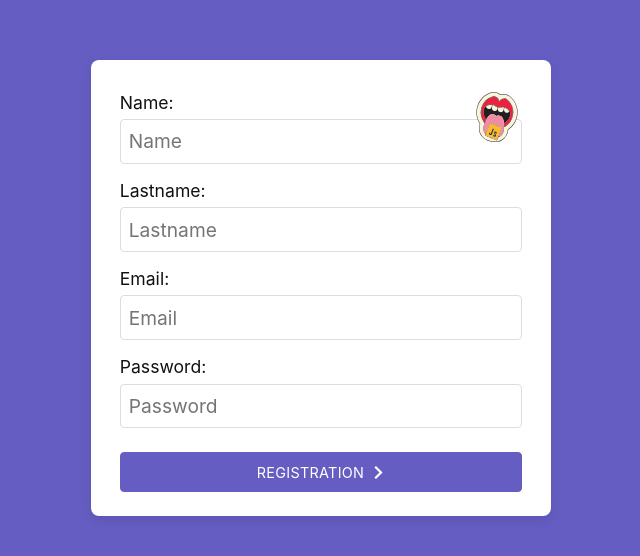
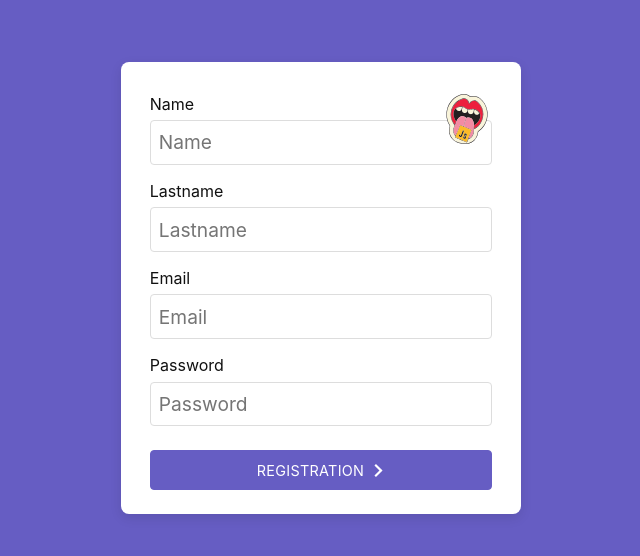
Before and after one commit to lukinoo/form-yup, a React (Vite) app: page / in a window 1280 px wide. Shown: the part 112-668 px from the top of the page, without its empty margins (319-959 px from the left). Built offline with nearby package versions, Linux system fonts and the light colour scheme.

Commit message:
adding formik validation in context and handle erros

```diff
--- a/src/Context/ValidationContext/ValidationContext.tsx
+++ b/src/Context/ValidationContext/ValidationContext.tsx
@@ -1,17 +1,31 @@
-import { createContext, FC, ReactNode } from "react";
-import type { TValidationValues } from "./ValidationContext.types";
-
-export const validationContext = createContext({} as TValidationValues);
+import { useFormik, FormikProps } from "formik";
+import { FC, ReactNode } from "react";
+import { userValidation } from "../../Validations";
+import type { TInitialValues } from "./ValidationContext.types";
+import { validationContext } from "./createContext";
 
 type TProps = {
   children: ReactNode;
 };
 
+const initialValues: TInitialValues = {
+  name: "",
+  lastname: "",
+  email: "",
+  password: "",
+};
+
 export const ValidationContext: FC<TProps> = ({ children }) => {
-  let x = 5;
+  const formik: FormikProps<TInitialValues> = useFormik({
+    initialValues,
+    validationSchema: userValidation,
+    onSubmit: (values) => {
+      console.log(values);
+    },
+  });
 
   return (
-    <validationContext.Provider value={{ x }}>
+    <validationContext.Provider value={{ formik }}>
       {children}
     </validationContext.Provider>
   );
--- /dev/null
+++ b/src/Context/ValidationContext/createContext.ts
@@ -0,0 +1,4 @@
+import { createContext } from "react";
+import type { TValidationValues } from "./ValidationContext.types";
+
+export const validationContext = createContext({} as TValidationValues);
--- /dev/null
+++ b/src/Validations/index.ts
@@ -0,0 +1 @@
+export { userValidation } from "./userValidation";
--- a/src/Validations/userValidation.ts
+++ b/src/Validations/userValidation.ts
@@ -7,9 +7,9 @@ export const userValidation = Yup.object({
   lastname: Yup.string()
     .max(20, "Lastname must be 20 character")
     .required("Lastname is required"),
-  email: Yup.string().email("Invalid email").required(),
+  email: Yup.string().email("Invalid email").required("Email is required"),
   password: Yup.string()
-    .required("Please Enter your password")
+    .required("Please Enter password")
     .matches(
       /^(?=.*[a-z])(?=.*[A-Z])(?=.*[0-9])(?=.*[!@#\$%\^&\*])(?=.{8,})/,
       "Must Contain 8 Characters, One Uppercase, One Lowercase, One Number and One Special Case Character"
--- a/src/components/SLabel/SLabel.styled.tsx
+++ b/src/components/SLabel/SLabel.styled.tsx
@@ -1,7 +1,15 @@
 import styled from "styled-components";
 
-export const SLabel = styled.label`
-  font-size: 1.1rem;
+type TError = { isError?: string };
+
+export const SLabel = styled.label<TError>`
+  font-size: 1rem;
   font-weight: 400;
-  color: #111;
+  color: ${({ isError }) => {
+    if (isError) {
+      return "#e91b08";
+    }
+
+    return "#111";
+  }};
 `;
--- a/src/view/RegistrationForm/RegistrationForm.styled.ts
+++ b/src/view/RegistrationForm/RegistrationForm.styled.ts
@@ -1,7 +1,7 @@
 import styled from "styled-components";
 
 export const SForm = styled.form`
-  max-width: 700px;
+  max-width: 400px;
   width: 100%;
   display: flex;
   flex-direction: column;
--- a/src/view/RegistrationForm/RegistrationForm.tsx
+++ b/src/view/RegistrationForm/RegistrationForm.tsx
@@ -1,36 +1,62 @@
+import { useContext } from "react";
 import { SButton } from "../../components/SButton";
 import { SInput } from "../../components/SInput";
 import { SLabel } from "../../components/SLabel";
+import { validationContext } from "../../Context/ValidationContext/createContext";
 import { SForm } from "./RegistrationForm.styled";
 
 export const RegistrationForm = () => {
+  const { formik } = useContext(validationContext);
+
   return (
     <SForm>
       <div>
-        <SLabel htmlFor="name">Name: </SLabel>
-        <SInput name="name" placeholder="Name" id="name" type="text" />
+        <SLabel isError={formik.errors.name} htmlFor="name">
+          {formik.errors.name ? formik.errors.name : "Name"}
+        </SLabel>
+        <SInput
+          onChange={formik.handleChange}
+          name="name"
+          placeholder="Name"
+          id="name"
+          type="text"
+        />
         <img src="assets/svg/logo.svg" alt="js logo" />
       </div>
       <div>
-        <SLabel htmlFor="lastname">Lastname: </SLabel>
+        <SLabel isError={formik.errors.lastname} htmlFor="lastname">
+          {formik.errors.lastname ? formik.errors.lastname : "Lastname"}
+        </SLabel>
         <SInput
           name="lastname"
+          onChange={formik.handleChange}
           placeholder="Lastname"
           id="lastname"
           type="text"
         />
       </div>
       <div>
-        <SLabel htmlFor="email">Email: </SLabel>
-        <SInput name="email" placeholder="Email" id="email" type="email" />
+        <SLabel isError={formik.errors.email} htmlFor="email">
+          {formik.errors.email ? formik.errors.email : "Email"}
+        </SLabel>
+        <SInput
+          onChange={formik.handleChange}
+          name="email"
+          placeholder="Email"
+          id="email"
+          type="email"
+        />
       </div>
       <div>
-        <SLabel htmlFor="password">Password: </SLabel>
+        <SLabel isError={formik.errors.password} htmlFor="password">
+          {formik.errors.password ? formik.errors.password : "Password"}
+        </SLabel>
         <SInput
           name="password"
           placeholder="Password"
           id="password"
           type="password"
+          onChange={formik.handleChange}
         />
       </div>
       <SButton>
```
Also changed, not shown: src/Context/ValidationContext/ValidationContext.types.ts (+10 -1 lines).
